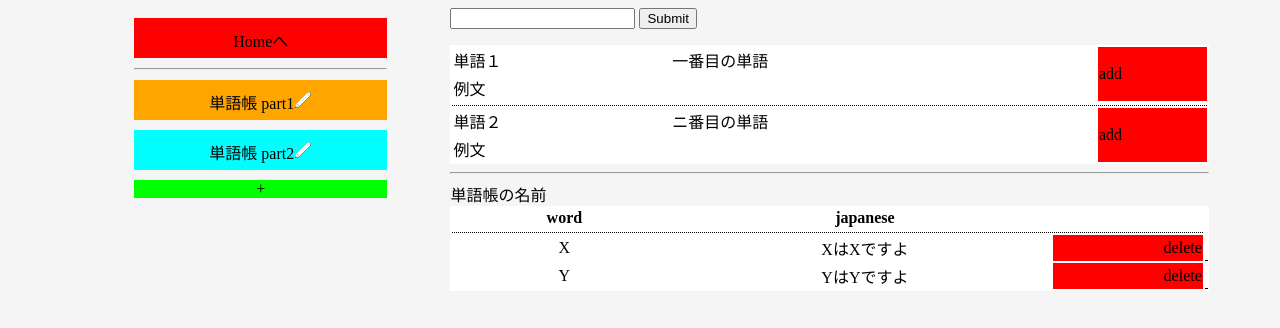
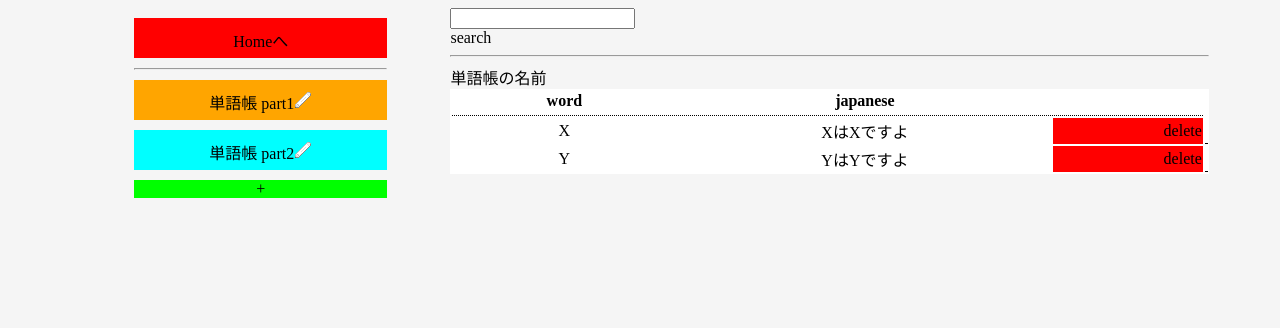
Before and after one commit to AtanProject/AtanProject, a Python web app: template src/template/editVocaList.html in a window 1280 px wide. Shown: the top 328 px of the page. Run offline with Jinja, Linux system fonts and the light colour scheme; the template is opened without the code that fills it, so the values that code supplies are empty.

Commit message:
modified searching word UI to javascript

```diff
--- a/src/template/editVocaList.html
+++ b/src/template/editVocaList.html
@@ -17,7 +17,7 @@
         ];
 
         //検索で受け取った単語リスト(現在は借りに設定)
-        var vocabularyJSON = [
+        var searchedWords = [
         	{
         		"Word":"first",
         		"Id":"word1",
@@ -57,7 +57,7 @@
    	            $('ul#ListOfWordList').append( listElement.append(listNameElement).append(listNameEditButtonElement) );
         	}
 
-          	//追加ボタンの動作登録
+          	//単語帳追加ボタンの動作登録
        		$('#addWordList').click(function(){
        		    //!! newList作成API呼び出し
 				id = "list" + Math.floor(Math.random()*1000);
@@ -68,6 +68,12 @@
 
         	//リスト初期選択
         	$('li#' + listOfWordList[0].Id).trigger("click");
+
+        	//検索ボタンイベント登録
+        	$('div#searchButton').click(function(){
+        		qWord = $('input#searchQWord').val();
+        		searchWord(qWord);
+        	})
         });
 
         //単語帳関係//
@@ -131,11 +137,34 @@
            	);
 		}
 
+		//単語検索//
+		function searchWord(qWord){
+			//検索API呼び出し
+
+			//API呼び出し結果を反映
+				tableElement = $('table#searchedWordList');
+				tableElement.empty();
+
+				for(var i = 0; i < searchedWords.length; i++){
+					wordElement = $('<td></td>').html(searchedWords[i].Word);
+					meanElement = $('<td></td>').html(searchedWords[i].Meaning);
+					addButtonElement = $('<td></td>').attr('class','bgc1').attr('rowspan','2').html('add').bind("click", searchedWords[i], addWord);
+					firstLine = $('<tr></tr>').append(wordElement).append(meanElement).append(addButtonElement);
+
+					secondLine = $('<tr></tr>').attr('class','delimiterLine').append(
+						$('<td></td>').attr('colspan','2').html('例文')
+					);
+
+					tableElement.append(firstLine);
+					tableElement.append(secondLine);
+	        	}
+
+		}
+
 		//単語帳の中身//
         //単語の追加:引数は何番目の単語かを表す数値
-        function addWord(num){
-           	wordInfo = vocabularyJSON[num];
-
+        function addWord(e){
+           	wordInfo = e.data;
         	//追加API呼び出し
 
 			//API呼び出しが通ったら
@@ -146,7 +175,7 @@
         function addWordUI(wordInfo, ListId){
        		wordElement = $('<td></td>').attr('class','left word').html(wordInfo.Word);
        		meanElement = $('<td></td>').attr('class','center').html(wordInfo.Meaning);
-       		delButtonElement = $('<td></td>').attr('class','right bgc1 deleteBt').html('delete').bind("click", {Id:wordInfo.Id ,Word:wordInfo.Word , ListId:ListId}, deleteWord)
+       		delButtonElement = $('<td></td>').attr('class','right bgc1 deleteBt').html('delete').bind("click", {Id:wordInfo.Id ,Word:wordInfo.Word , ListId:ListId}, deleteWord);
        		trElementBase = $('<tr></tr>').attr('calss','includedWordInList').attr('id', wordInfo.Id);
        		firstLineElement = trElementBase.append(wordElement).append(meanElement).append(delButtonElement);
        		secondLineElement = trElementBase.append( $('<td></td>').attr('colspan','3').attr('class','delimiterLine') );
@@ -224,12 +253,10 @@
         <!--右側の領域-->
         <div class='floatright'>
             <!--単語検索-->
-            <form action="" method="get">
-              <input type="text" name="sWord" />
-              <input type="submit" value="Submit" />
-            </form>
-            <table class='widthMax bgc99' id=''>
-                <!--ここから-->
+            <input type='text' name='text' id='searchQWord'></input>
+            <div id='searchButton'>search</div>
+            <table class='widthMax bgc99' id='searchedWordList'>
+                <!--ここから
                 <tr>
                     <td>単語１</td><td>一番目の単語</td><td rowspan='2' class='bgc1' onclick='addWord(0)'>add</td>
                 </tr>
@@ -238,12 +265,6 @@
                 </tr>
                 <tr><td  colspan='3' class='delimiterLine'></td></tr>
                 <!--ここで１セット-->
-                <tr>
-                    <td>単語２</td><td>ニ番目の単語</td><td rowspan='2' class='bgc1'  onclick='addWord(1)'>add</td>
-                </tr>
-                <tr class='delimiterLine'>
-                    <td>例文</td>
-                </tr>
             </table>
 
             <hr />
```
